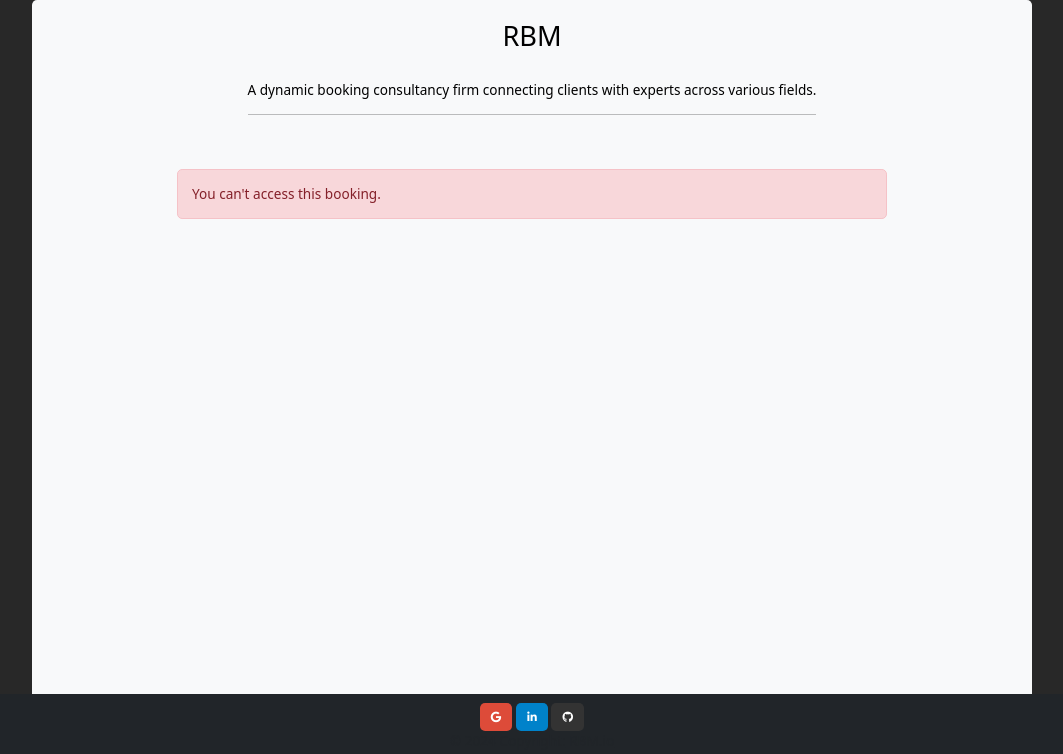
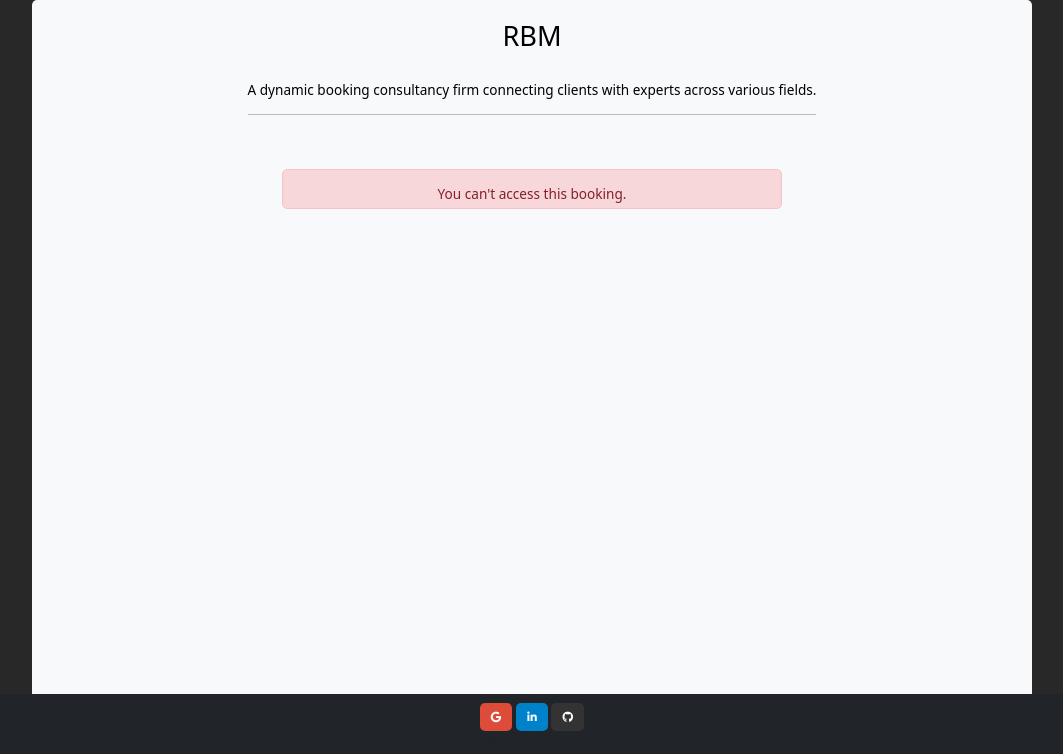
Before and after one commit to Jean7667/RBM_APP, a Django app: page /user_app/book/5/ in a window 1280 px wide. Shown: the part 46-800 px from the top of the page, without its empty margins (108-1171 px from the left). Run offline with Django 5.2, Linux system fonts and the light colour scheme; data comes from the database, SQL or seed files in the repository; some libraries are stand-ins or nearby versions.

Commit message:
added a class message alert to reduce the size

```diff
--- a/static/css/style.css
+++ b/static/css/style.css
@@ -7,6 +7,27 @@
 }
 /* #endregion */
 
+/* #region ================== Alert reduce size =============== */
+.alert {
+  max-width: 500px; /* Adjust the max-width as per your design */
+  max-height: 40px;
+  margin: 0 auto; /* Center the alert horizontally */
+  text-align: center; /* Center the text within the alert */
+}
+/* #endregion */
+
+/* #region ================== Customer Profile =============== */
+
+/* Menu JS animation cx profile   */
+
+.tab {
+  display: none;
+}
+.tab.active {
+  display: block;
+}
+
+/* #endregion */
 
 /* #region Typography Styles */
 /* Adjusting font size   */
@@ -41,16 +62,6 @@ h6 {
   font-size: 0.8rem; /* Reduced from 1rem */
 }
 /* #endregion */
-
-/* Menu JS animation cx profile   */
-
-.tab {
-  display: none;
-}
-.tab.active {
-  display: block;
-}
-
 
 /*#region Body Main content and sub-div */
 
```
